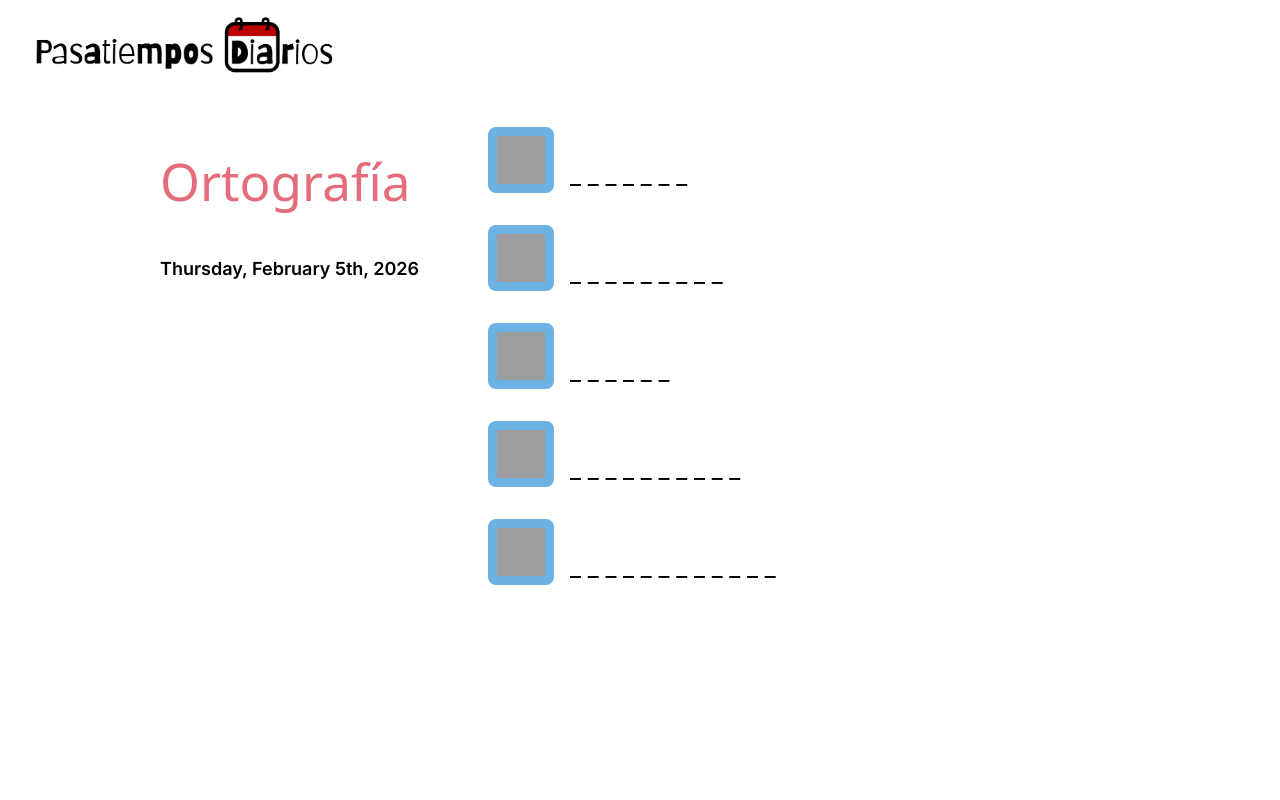
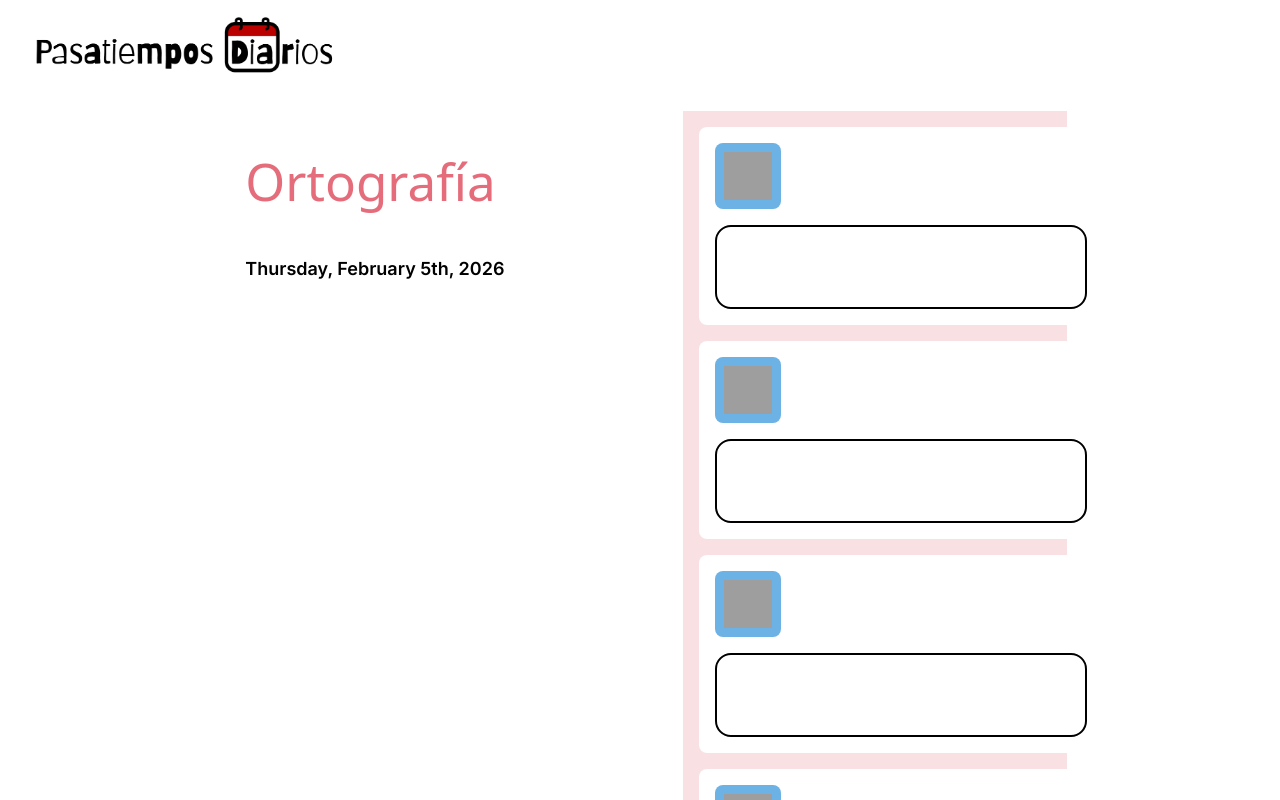
Before and after one commit to mapsandapps/pasatiempos-diarios, a React (Vite) app: page /ortografia in a window 1280 px wide. Shown: the top 800 px of the page. Built offline with nearby package versions, Linux system fonts and the light colour scheme; grey boxes are pictures that could not be loaded; a web font is replaced by a local one.

Commit message:
Ortografía: Basic puzzle functionality

```diff
--- a/src/App.css
+++ b/src/App.css
@@ -31,8 +31,8 @@
   /* --purple-950: #180f16; */
   /* note: pink can be used for red, e.g. for error messages */
   /* --pink-050: #fceff1; */
-  /* --pink-100: #f9e0e3; */
-  /* --pink-200: #f6ccd1; */
+  --pink-100: #f9e0e3;
+  --pink-200: #f6ccd1;
   /* --pink-300: #f0aeb5; */
   /* --pink-350: #eb919c; */
   --pink-400: #e56d7b;
--- a/src/ortografia/Ortografia.scss
+++ b/src/ortografia/Ortografia.scss
@@ -1,12 +1,12 @@
 #ortografia {
   display: grid;
-  grid-template-columns: 344px 680px;
+  grid-template-columns: 384px auto;
   min-height: 100vh;
   width: 100%;
   max-width: 1024px;
   flex-direction: row;
   align-items: flex-start;
-  justify-content: space-between;
+  justify-content: space-evenly;
   background-color: var(--foreground);
   padding: 16px 0 60px;
 
@@ -21,3 +21,10 @@
     padding: 8px 32px;
   }
 }
+
+@media (max-width: 1024px) {
+  #ortografia {
+    grid-template-columns: 384px;
+    padding: 0px 0px 240px;
+  }
+}
--- a/src/ortografia/Ortografia.tsx
+++ b/src/ortografia/Ortografia.tsx
@@ -39,7 +39,6 @@ export default function Ortografia() {
           puzzleLocalStorageString={GameString.Ortografia}
         />
       </div>
-      <div>
       {puzzle && (
         <OrtografiaGame
           todayString={todayString}
@@ -48,6 +47,5 @@ export default function Ortografia() {
         />
       )}
     </div>
-    </div>
   );
 }
--- /dev/null
+++ b/src/ortografia/OrtografiaCard.scss
@@ -0,0 +1,53 @@
+.ortografia-card {
+  font-size: 24px;
+  background-color: white;
+  border-radius: 8px;
+  padding: 1rem;
+  margin: 1rem;
+  width: 100%;
+
+  .buttons {
+    padding-bottom: 1rem;
+  }
+
+  &.correct {
+    background-color: var(--pink-200);
+    display: flex;
+    justify-content: space-between;
+    text-transform: uppercase;
+
+    input {
+      border-color: var(--success);
+    }
+
+    img {
+      width: 24px;
+      height: 24px;
+    }
+  }
+
+  button {
+    box-sizing: content-box;
+    width: 48px;
+    height: 48px;
+    color: lightgray;
+
+    img {
+      width: 48px;
+      height: 48px;
+    }
+  }
+
+  input {
+    display: block;
+    height: 5rem;
+    width: calc(100% - 1rem - 4px);
+    border: 2px solid black;
+    border-radius: 1rem;
+    font-size: 1.4rem;
+    padding: 0 0.5rem;
+    background-color: transparent;
+    color: black;
+    text-transform: uppercase;
+  }
+}
--- /dev/null
+++ b/src/ortografia/OrtografiaCard.tsx
@@ -0,0 +1,67 @@
+import { useRef, useState, type ChangeEvent } from "react";
+import "./OrtografiaCard.scss";
+import type { Word } from "./types";
+
+interface OrtografiaCardProps {
+  word: Word;
+  onPlayWord: () => void;
+  setWordCorrect: () => void;
+}
+
+export default function OrtografiaCard(props: OrtografiaCardProps) {
+  const { onPlayWord, setWordCorrect, word } = props;
+  const [input, setInput] = useState("");
+  const inputRef = useRef(null);
+
+  // clicking on the card should make it active and focus its input
+  const onClickCard = (e: React.MouseEvent<HTMLDivElement>) => {
+    if (word.isCorrect) return;
+
+    const inputEl = e.currentTarget.querySelector("input");
+
+    if (!inputEl) return;
+
+    inputEl.focus();
+  };
+
+  const handleInputChange = (e: ChangeEvent<HTMLInputElement>) => {
+    // if it was already clicked, it should not be changeable
+    if (word.isCorrect) return;
+
+    setInput(e.target.value);
+
+    if (e.target.value === word.spanishWord) {
+      setWordCorrect();
+    }
+  };
+
+  if (word.isCorrect) {
+    return (
+      <div className="ortografia-card correct">
+        {word.spanishWord}
+        <img src="https://Card.maxcdn.com/v/latest/72x72/2611.png" />
+      </div>
+    );
+  }
+
+  return (
+    <div
+      className="ortografia-card"
+      key={word.spanishWord}
+      onClick={(e) => onClickCard(e)}
+    >
+      <div className="buttons">
+        <button onClick={() => onPlayWord()}>
+          <img src="https://Card.maxcdn.com/v/latest/72x72/1f50a.png" />
+        </button>
+      </div>
+      <input
+        type="text"
+        ref={inputRef}
+        value={input}
+        onChange={handleInputChange}
+        disabled={word.isCorrect}
+      />
+    </div>
+  );
+}
--- a/src/ortografia/OrtografiaGame.scss
+++ b/src/ortografia/OrtografiaGame.scss
@@ -1,17 +1,8 @@
 .ortografia-game {
-  .word {
-    font-size: 24px;
-    button {
-      box-sizing: content-box;
-      width: 48px;
-      height: 48px;
-      color: lightgray;
-      margin: 1rem;
-
-      img {
-        width: 48px;
-        height: 48px;
-      }
-    }
-  }
+  background-color: var(--pink-100);
+  position: relative;
+  box-sizing: border-box;
+  display: flex;
+  gap: 16px;
+  width: 384px;
 }
--- a/src/ortografia/OrtografiaGame.tsx
+++ b/src/ortografia/OrtografiaGame.tsx
@@ -1,7 +1,12 @@
 import { useEffect, useState } from "react";
 import "./OrtografiaGame.scss";
+import { addDateToLocalStorage } from "../utils/localstorage";
+import Win from "../components/Win";
+import { GameString } from "../types";
+import clsx from "clsx";
 import { delay } from "lodash";
 import type { OrtografiaPuzzle } from "./types";
+import Card from "./OrtografiaCard";
 
 const DELAY_BETWEEN_LETTERS = 0; // ms
 
@@ -13,22 +18,47 @@ interface OrtografiaGameProps {
 }
 
 export default function OrtografiaGame(props: OrtografiaGameProps) {
-  const { puzzle } = props;
+  const { isDailyPuzzle, puzzle, todayString } = props;
 
+  const [hasWon, setHasWon] = useState(false);
+  const [showWinScreen, setShowWinScreen] = useState(false);
   const [inProgressPuzzle, setInProgressPuzzle] = useState(puzzle);
   // index of the letter whose audio is currently being played
   // set to -1 when not playing; set to 0 to start playing
   const [letterBeingPlayed, setLetterBeingPlayed] = useState(-1);
   const [currentWord, setCurrentWord] = useState(0); // index
 
+  const win = () => {
+    setHasWon(true);
+    setShowWinScreen(true);
+
+    if (isDailyPuzzle) {
+      addDateToLocalStorage(GameString.Ortografia, todayString);
+    }
+  };
+
   useEffect(() => {
     // onInit
     setInProgressPuzzle(puzzle);
+
+    setHasWon(false);
+    setShowWinScreen(false);
   }, [puzzle]);
+
+  // check for win condition
+  useEffect(() => {
+    if (!inProgressPuzzle.find((word) => !word.isCorrect)) {
+      win();
+    }
+  }, [inProgressPuzzle]);
+
+  const closeWinScreen = () => {
+    setShowWinScreen(false);
+  };
 
   // play audio file of a letter, recursive
   useEffect(() => {
-    const word = puzzle.words[currentWord].spanishWord;
+    const word = inProgressPuzzle[currentWord].spanishWord;
 
     if (letterBeingPlayed < 0) return;
     if (letterBeingPlayed >= word.length) {
@@ -58,7 +88,7 @@ export default function OrtografiaGame(props: OrtografiaGameProps) {
   // play letters of a word, in sequence
   const playWord = (wordIndex: number) => {
     // if the word is currently playing, clicking the play button should instead pause it
-    if (letterBeingPlayed > -1) {
+    if (wordIndex === currentWord && letterBeingPlayed > -1) {
       setLetterBeingPlayed(-1);
       return;
     }
@@ -67,18 +97,28 @@ export default function OrtografiaGame(props: OrtografiaGameProps) {
     setLetterBeingPlayed(0);
   };
 
+  const setWordCorrect = (wordIndex: number) => {
+    setInProgressPuzzle((prevWords) => {
+      return prevWords.map((word, i) => {
+        if (i === wordIndex) {
+          return { ...word, isCorrect: true };
+        }
+        return word;
+      });
+    });
+  };
+
   return (
-    <div className="ortografia-game">
+    <div className={clsx("ortografia-game", hasWon && "game-over")}>
+      {showWinScreen && <Win closeWinScreen={closeWinScreen} canBeHidden />}
       <div id="game">
-        {inProgressPuzzle.words.map((word, i) => (
-          <div className="word" key={word.spanishWord}>
-            <button onClick={() => playWord(i)}>
-              <img src="https://twemoji.maxcdn.com/v/latest/72x72/1f50a.png" />
-            </button>
-            {[...word.spanishWord].map(() => (
-              <>_ </>
-            ))}
-          </div>
+        {inProgressPuzzle.map((word, i) => (
+          <Card
+            key={word.spanishWord}
+            word={word}
+            onPlayWord={() => playWord(i)}
+            setWordCorrect={() => setWordCorrect(i)}
+          />
         ))}
       </div>
     </div>
--- a/src/ortografia/helpers.ts
+++ b/src/ortografia/helpers.ts
@@ -2,7 +2,7 @@ import type { RawPuzzle } from "../types";
 import type { OrtografiaPuzzle, Word } from "./types";
 
 export const unminifyPuzzle = (puzzle: RawPuzzle): OrtografiaPuzzle => {
-  const { date, puzzle: rawWords } = puzzle;
+  const { puzzle: rawWords } = puzzle;
 
   const words: Word[] = [];
 
@@ -12,11 +12,9 @@ export const unminifyPuzzle = (puzzle: RawPuzzle): OrtografiaPuzzle => {
     words.push({
       spanishWord,
       definition,
+      isCorrect: false,
     });
   });
 
-  return {
-    date,
-    words,
-  };
+  return words;
 };
```
Also changed, not shown: src/ortografia/types.ts (+2 -5 lines). Lines whose indentation alone changed are shown as unchanged.
